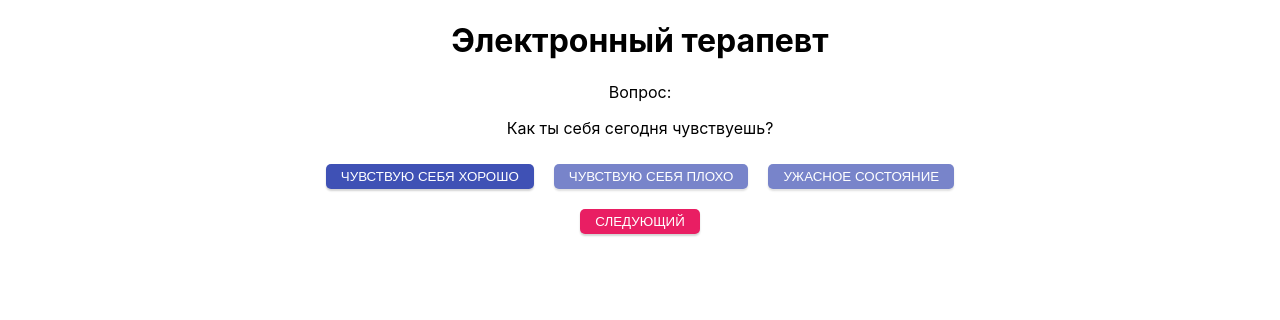
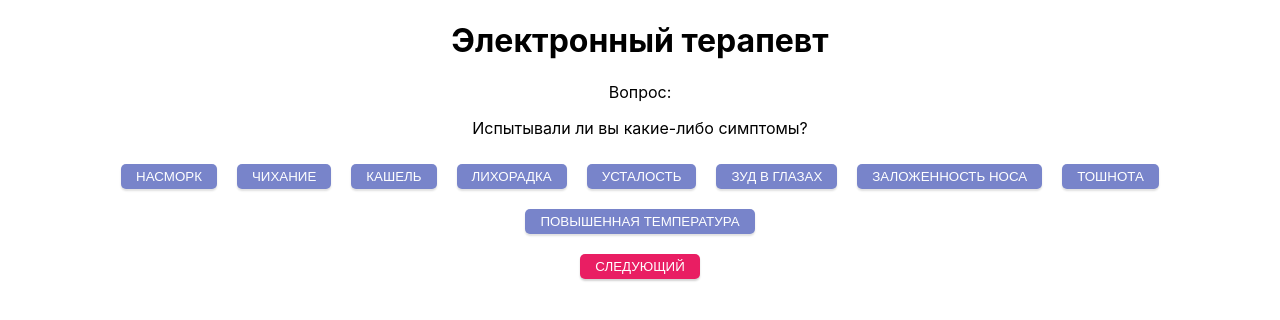
Before and after one commit to SasaiKudasay/TestLab3, a React (Create React App) app: page / in a window 1280 px wide. Both pictures are taken after a click on the button "ЧУВСТВУЮ СЕБЯ ХОРОШО". Shown: the top 320 px of the page. Built offline with nearby package versions, Linux system fonts and the light colour scheme.

Commit message:
Исправление ошибки и добавление ответов на следующий вопрос

```diff
--- a/src/Questionnaire.js
+++ b/src/Questionnaire.js
@@ -80,6 +80,7 @@ class Questionnaire extends Component {
         'Как ты себя сегодня чувствуешь?',
         'Испытывали ли вы какие-либо симптомы?',
         'В какой части тела болит?',
+        'Как долго вы уже болеете?'
     ];
 
     answerTypes_1 = [
@@ -88,7 +89,19 @@ class Questionnaire extends Component {
         'Ужасное состояние'
     ];
 
-    handleAnswer = (type) => {
+    answerTypes_2 = [
+        'Насморк',
+        'Чихание',
+        'Кашель',
+        'Лихорадка',
+        'Усталость',
+        'Зуд в глазах',
+        'Заложенность носа',
+        'Тошнота',
+        'Повышенная температура'
+    ];
+
+    handleAnswer = (type, quest) => {
         this.setState((prevState) => {
             const { activeAnswers } = prevState;
             const index = activeAnswers.indexOf(type);
@@ -106,6 +119,10 @@ class Questionnaire extends Component {
                 };
             }
         });
+        if (quest === 1)
+        {
+            this.setState({ currentQuestion: this.state.currentQuestion + 1 })
+        }
     };
 
     render() {
@@ -118,18 +135,37 @@ class Questionnaire extends Component {
                         {this.answerTypes_1.map((type) => (
                             <ButtonToggle
                                 key={type}
-                                active={this.state.activeAnswers.includes(type)} // Проверка наличия ответа в массиве
-                                onClick={() => this.handleAnswer(type)}
-                                aria-pressed={this.state.activeAnswers.includes(type).toString()} // Преобразование в строку для aria-pressed
+                                active={"false"}
+                                onClick={() => this.handleAnswer(type, 1)}
+                                aria-pressed={this.state.activeAnswers.includes(type) ? "true" : "false"}
                             >
                                 {type}
                             </ButtonToggle>
                         ))}
                     </div>
                 )}
-                <NextButton onClick={() => this.setState({ currentQuestion: this.state.currentQuestion + 1 })}>
-                    Следующий
-                </NextButton>
+                {this.state.currentQuestion === 2 && (
+                    <div>
+                        {this.answerTypes_2.map((type) => (
+                            <ButtonToggle
+                                key={type}
+                                active={this.state.activeAnswers.includes(type) ? +true : +false}
+                                onClick={() => this.handleAnswer(type, 2)}
+                                aria-pressed={this.state.activeAnswers.includes(type) ? "true" : "false"}
+                            >
+                                {type}
+                            </ButtonToggle>
+                        ))}
+                    </div>
+                )}
+                {this.state.currentQuestion !== 1 && (
+                    <NextButton active="false" onClick={() => {
+                        console.log(this.state.activeAnswers)
+                        this.setState({ currentQuestion: this.state.currentQuestion + 1 })}
+                    }>
+                        Следующий
+                    </NextButton>
+                )}
             </div>
         );
     }
```
Also changed, not shown: 1 other file (tests, documents, lock files or other folders).
